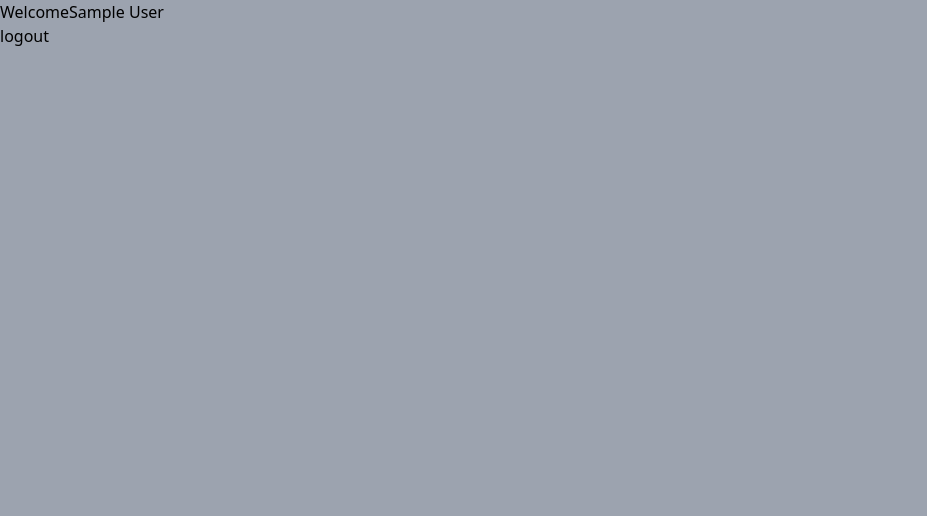
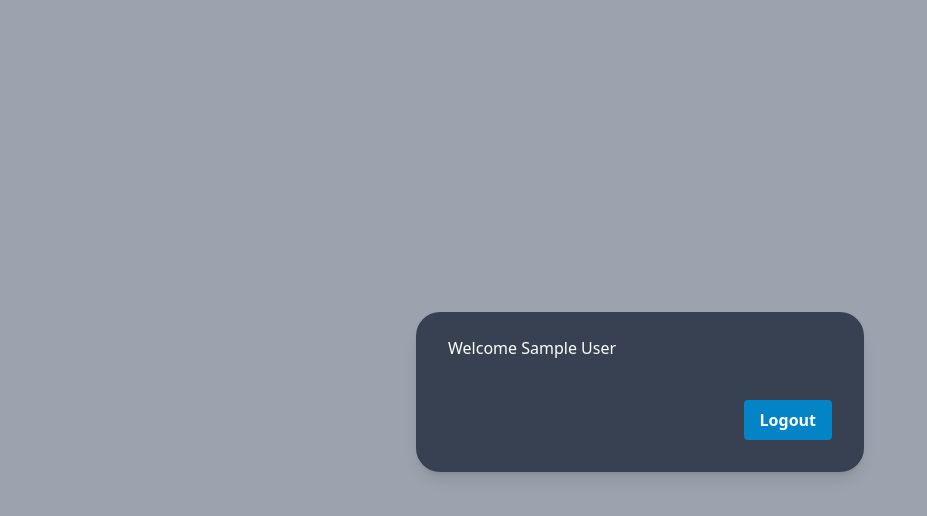
Before and after one commit to JHUMBERTTO/Login-Singin, a React (Vite) app: page / in a window 1280 px wide. Shown: the top 516 px of the page, without its empty margins (0-927 px from the left). Built offline with nearby package versions, Linux system fonts and the light colour scheme; no server answers; sample sign-in values are in the browser's storage.

Commit message:
Home styles

```diff
--- a/src/components/Home.jsx
+++ b/src/components/Home.jsx
@@ -14,13 +14,15 @@ const Home = () => {
 
 
   return (
-    <div>
-      <h1>
-        Welcome{user.displayName || user.email}
-      </h1>
-      <button onClick={handleLogout}>
-        logout
-      </button>
+    <div className="w-full max-w-md m-auto text-white">
+      <div className="bg-gray-700 shadow-lg rounded-3xl px-8 pt-6 pb-8 mb-4">
+        <h1>
+          Welcome {user.displayName || user.email}
+        </h1>
+        <div className='flex justify-end mt-10'>
+          <button onClick={handleLogout} className='bg-sky-600 text-white  hover:bg-sky-700 font-bold py-2 px-4 rounded focus:outline-none focus:shadow-outline'>Logout</button>
+        </div>
+      </div>
     </div>
   )
 }
```
